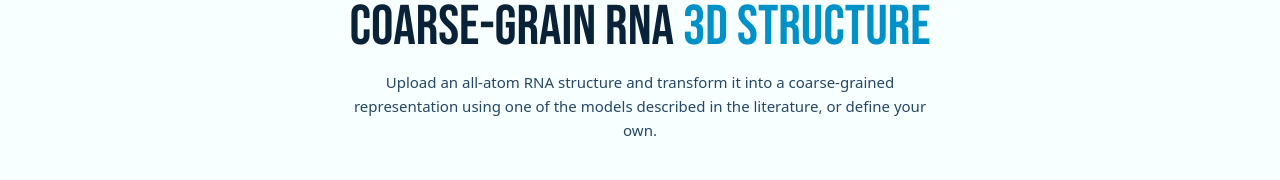
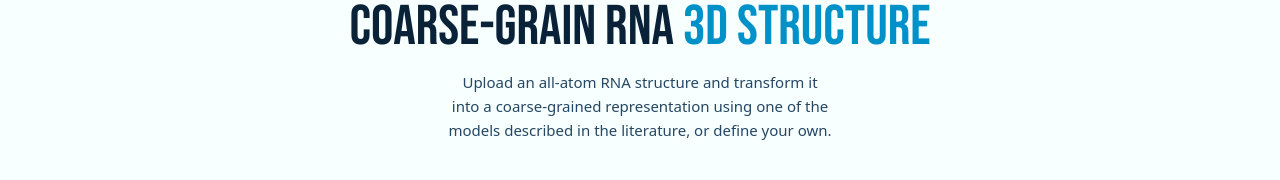
Before and after one commit to MihaKon/RNA_Grainy_App, a React (Vite) app in the folder frontend/: page / in a window 1280 px wide. Shown: the part 147-327 px from the top of the page. Built offline with nearby package versions, Linux system fonts and the light colour scheme; no server answers.

Commit message:
Balance page hero text to avoid orphaned words
Use text-wrap: balance for hero titles and lead paragraphs, so short
centered text breaks into even lines instead of leaving a single word
on the last line.

```diff
--- a/frontend/src/components/layout/PageHero.tsx
+++ b/frontend/src/components/layout/PageHero.tsx
@@ -10,8 +10,10 @@ export function PageHero({ eyebrow, title, children }: PageHeroProps) {
   return (
     <section className="mx-auto max-w-3xl px-4 pt-16 pb-10 text-center">
       {eyebrow && <p className="mb-3 eyebrow">{eyebrow}</p>}
-      <h1 className="font-display text-hero-compact text-ink lg:text-hero">{title}</h1>
-      {children && <div className="mx-auto mt-4 max-w-xl">{children}</div>}
+      <h1 className="font-display text-hero-compact text-balance text-ink lg:text-hero">
+        {title}
+      </h1>
+      {children && <div className="mx-auto mt-4 max-w-xl text-balance">{children}</div>}
     </section>
   );
 }
```
